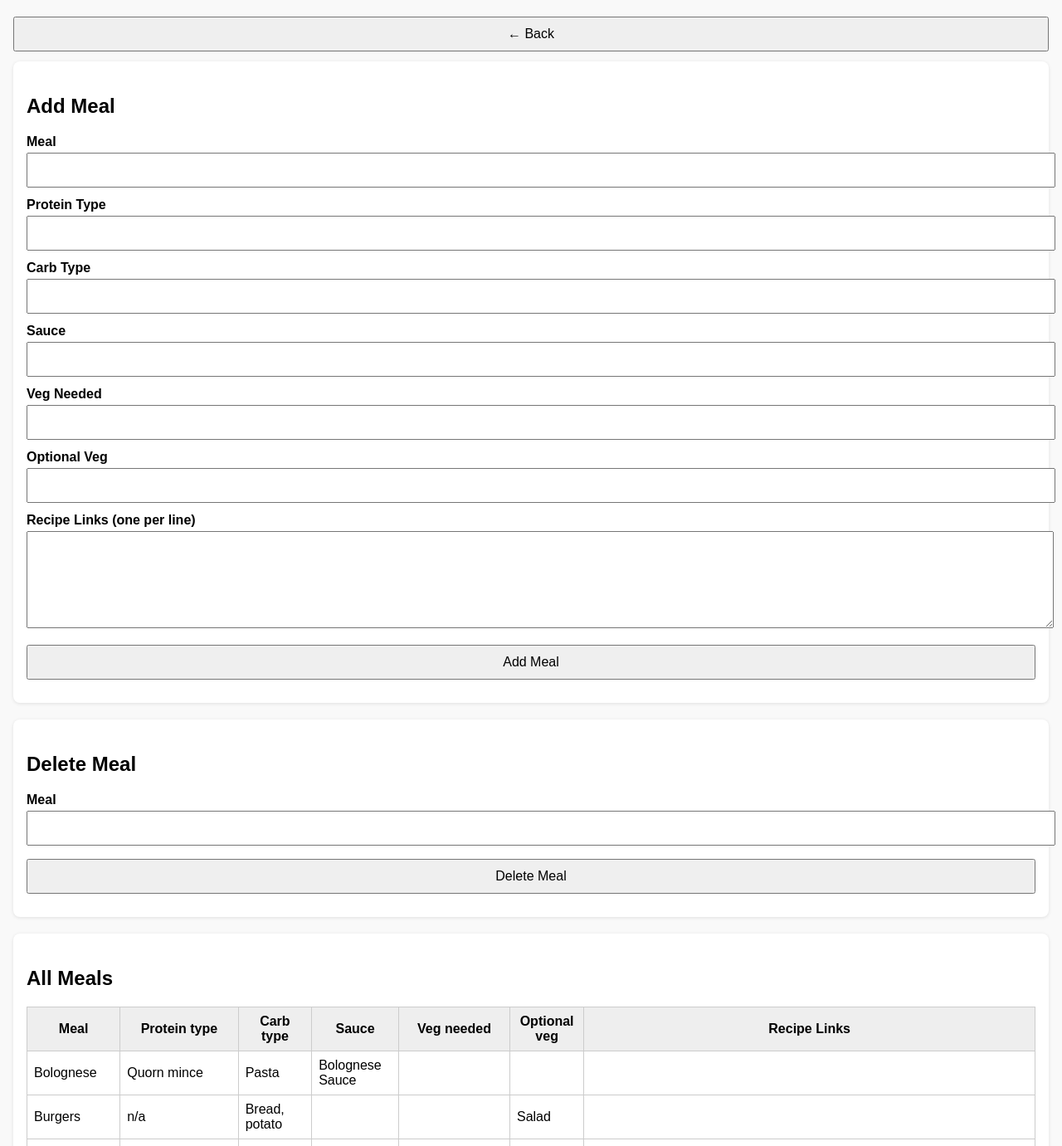
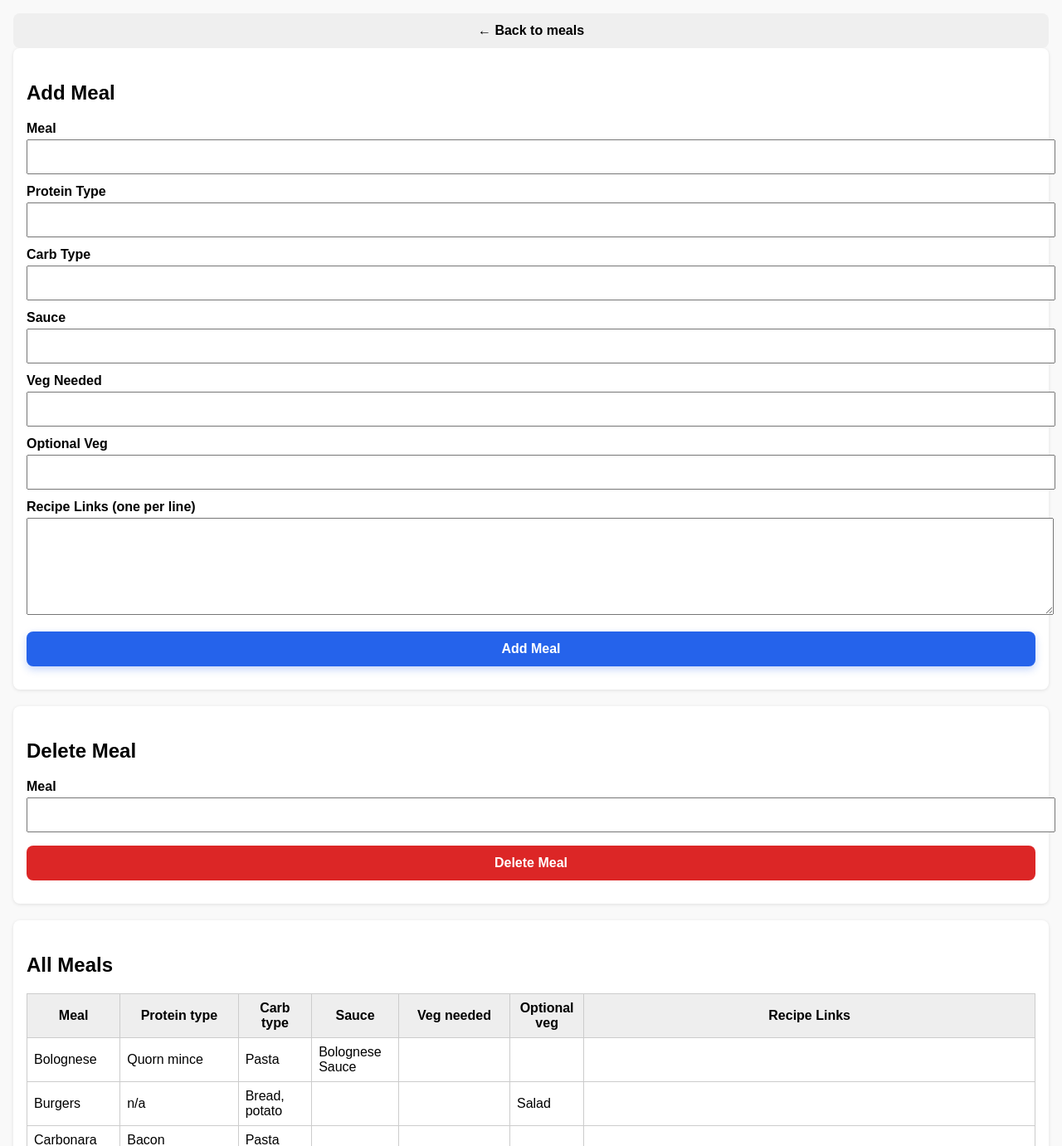
Before and after one commit to vnicholson1/MealSelector, a Flask app: page /get-all-meals in a window 1280 px wide. Shown: the top 1381 px of the page at 83% size. Run offline with Flask 3, Linux system fonts and the light colour scheme.

Commit message:
make buttons nicer

```diff
--- a/templates/all_meals.html
+++ b/templates/all_meals.html
@@ -30,7 +30,7 @@
             font-weight: bold;
         }
 
-        input, textarea, button {
+        input, textarea {
             width: 100%;
             padding: 10px;
             margin-top: 4px;
@@ -38,6 +38,7 @@
             font-size: 16px;
         }
 
+        /* Table styling */
         .table-wrapper {
             overflow-x: auto;
         }
@@ -56,13 +57,60 @@
         th {
             background: #eee;
         }
+
+        /* Button styling */
+        button,
+        input[type="submit"] {
+            appearance: none;
+            border: none;
+            border-radius: 8px;
+            padding: 12px 16px;
+            font-size: 16px;
+            font-weight: 600;
+            cursor: pointer;
+            width: 100%;
+            transition: background-color 0.15s ease, transform 0.05s ease;
+        }
+
+        .btn-primary {
+            background: #2563eb;
+            color: white;
+            box-shadow: 0 4px 10px rgba(37, 99, 235, 0.25);
+        }
+
+        .btn-primary:hover {
+            background: #1d4ed8;
+        }
+
+        .btn-secondary {
+            background: #e5e7eb;
+            color: #111827;
+        }
+
+        .btn-secondary:hover {
+            background: #d1d5db;
+        }
+
+        .btn-danger {
+            background: #dc2626;
+            color: white;
+        }
+
+        .btn-danger:hover {
+            background: #b91c1c;
+        }
+
+        button:active,
+        input[type="submit"]:active {
+            transform: scale(0.98);
+        }
     </style>
 </head>
 
 <body>
 
-<form action="/">
-    <input type="submit" value="← Back">
+<form action="/" class="back-form">
+    <button type="submit" class="btn-back">← Back to meals</button>
 </form>
 
 <div class="card">
@@ -91,7 +139,7 @@
         <textarea name="recipe_links" rows="5"></textarea>
 
         {{ message }}
-        <input type="submit" value="Add Meal">
+        <input type="submit" value="Add Meal" class="btn-primary">
     </form>
 </div>
 
@@ -103,7 +151,7 @@
         <input type="text" name="meal">
 
         {{ message_2 }}
-        <input type="submit" value="Delete Meal">
+        <input type="submit" value="Delete Meal" class="btn-danger">
     </form>
 </div>
 
```
Also changed, not shown: templates/index.html (+43 -12 lines).
